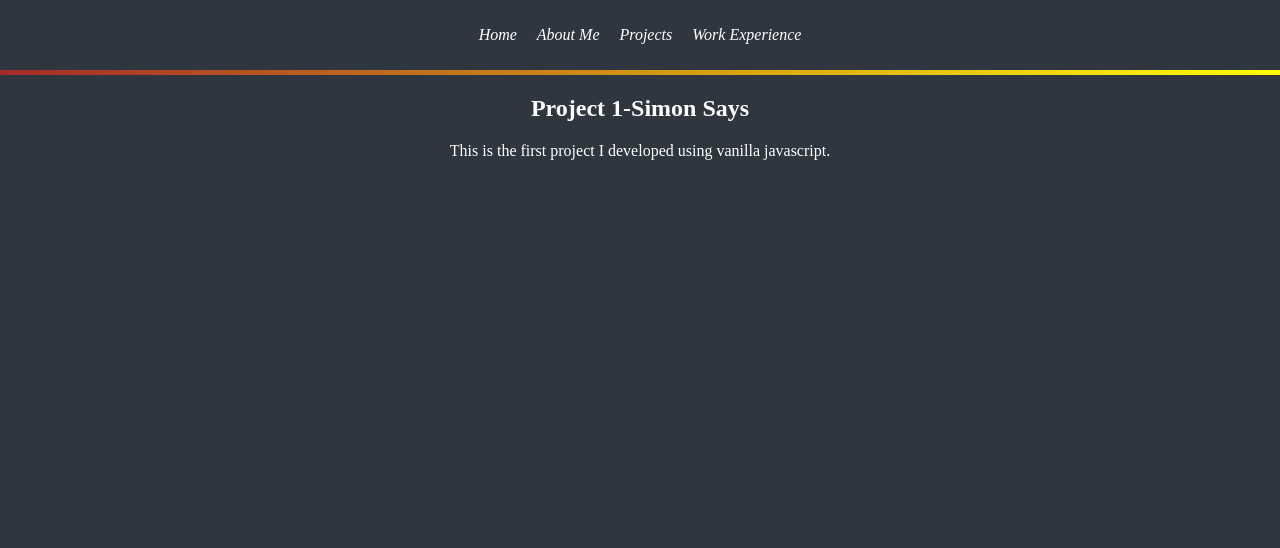
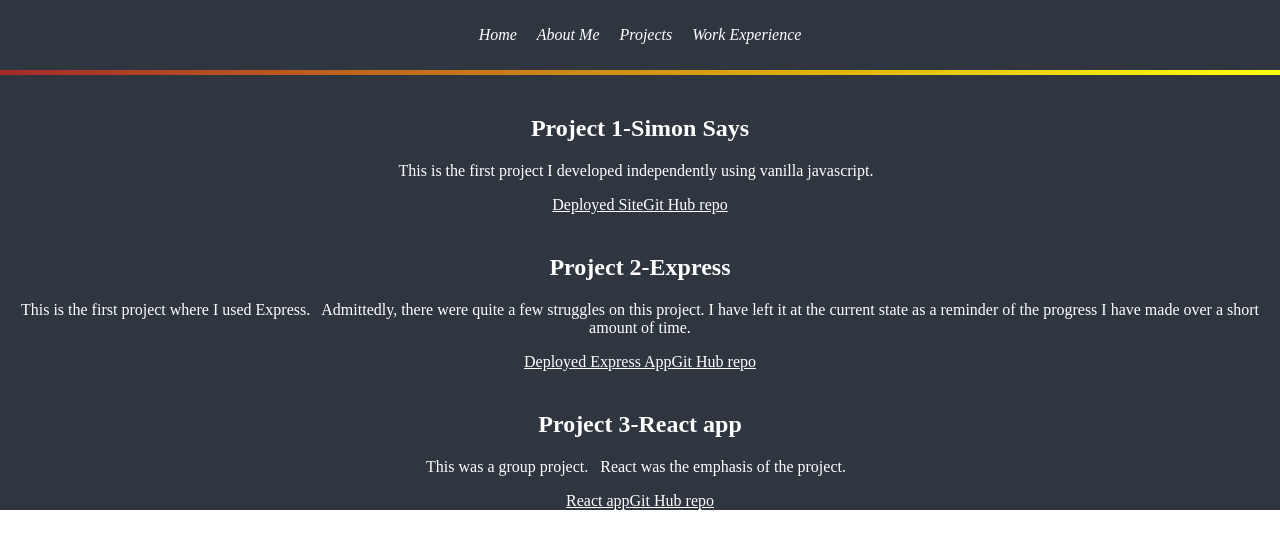
Before and after one commit to ackottsi/Portfolio_ACK, a React (Create React App) app in the folder portfolio-ack/: page /Projects in a window 1280 px wide. Shown: the top 548 px of the page. Built offline with nearby package versions, Linux system fonts and the light colour scheme.

Commit message:
stopping point.  Need to better organize Projects tab and clean up Work Experience Page

```diff
--- a/portfolio-ack/src/App.css
+++ b/portfolio-ack/src/App.css
@@ -1,7 +1,7 @@
 .App {
   text-align: center;
   background-color: #2f3640;
-  height: 100vh;
+  /* height: 100vh; */
   font-family:'Cormorant', serif, 'Arial Narrow Bold', sans-serif;
   color:white
 }
--- a/portfolio-ack/src/Projects.css
+++ b/portfolio-ack/src/Projects.css
@@ -0,0 +1,27 @@
+.deployed-link{
+    text-decoration: none;
+    color: white;
+    text-decoration: underline;
+}
+
+.deployed-link:hover{
+    background-color: brown;
+    border-radius: 10px;
+    padding:3px;
+}
+
+
+.project-container{
+    display: flex;
+    justify-content: center;
+    align-content: center;
+    margin-bottom: 20px;
+
+}
+
+
+.project-info-container{
+    margin-top:40px;
+    margin-bottom: 10px;
+
+}
--- a/portfolio-ack/src/component/Projects.js
+++ b/portfolio-ack/src/component/Projects.js
@@ -1,17 +1,45 @@
 import React from 'react';
+import {Link} from 'react-router-dom';
 import '../Projects.css';
+
 
 
 
 const Projects = (props) => {
     return (
   <div className="projects-container">
+
       <div className="project-info-container">
           <h2>Project 1-Simon Says</h2>
           <p>
-              This is the first project I developed using vanilla javascript.
+              This is the first project I developed independently using vanilla javascript.  &nbsp;
+          </p>
+          <Link className="deployed-link" to='add-site'>Deployed Site</Link>
+          <Link className="deployed-link" to='add-site'>Git Hub repo</Link>
+      </div>
+
+
+      <div className="project-info-container">
+          <h2>Project 2-Express</h2>
+          <p>
+              This is the first project where I used Express.  &nbsp;  Admittedly, there were quite a few
+              struggles on this project.  I have left it at the current state as a reminder of the progress
+              I have made over a short amount of time.
+          </p>
+          <Link className="deployed-link" to='add-site'>Deployed Express App</Link>
+          <Link className="deployed-link" to='add-site'>Git Hub repo</Link>
+      </div>
+
+
+
+      <div className="project-info-container">
+          <h2>Project 3-React app</h2>
+          <p>
+              This was a group project. &nbsp; React was the emphasis of the project.  &nbsp;
 
           </p>
+          <Link className="deployed-link" to='add-site'>React app</Link>
+          <Link className="deployed-link" to='add-site'>Git Hub repo</Link>
       </div>
 
     </div>
```
